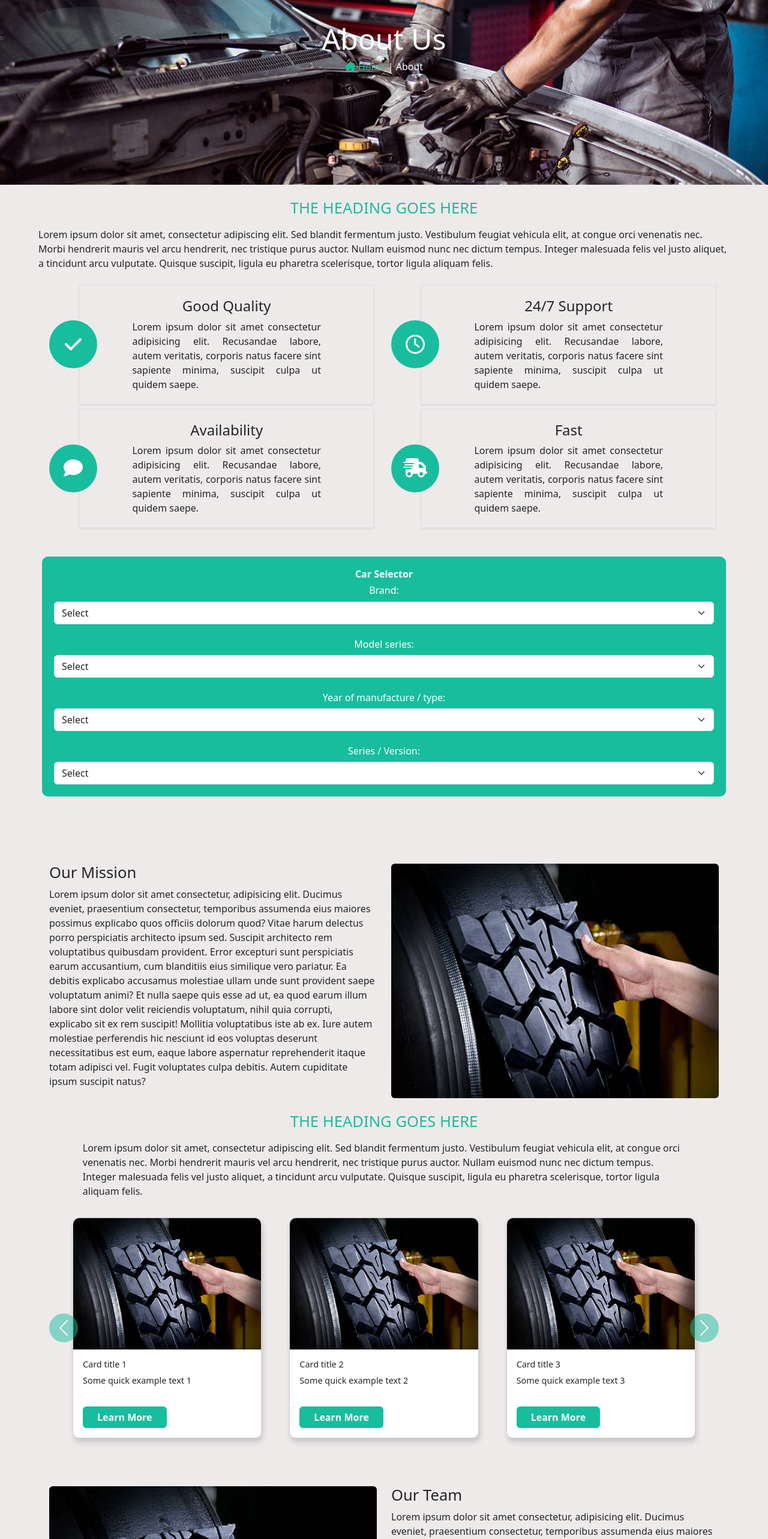
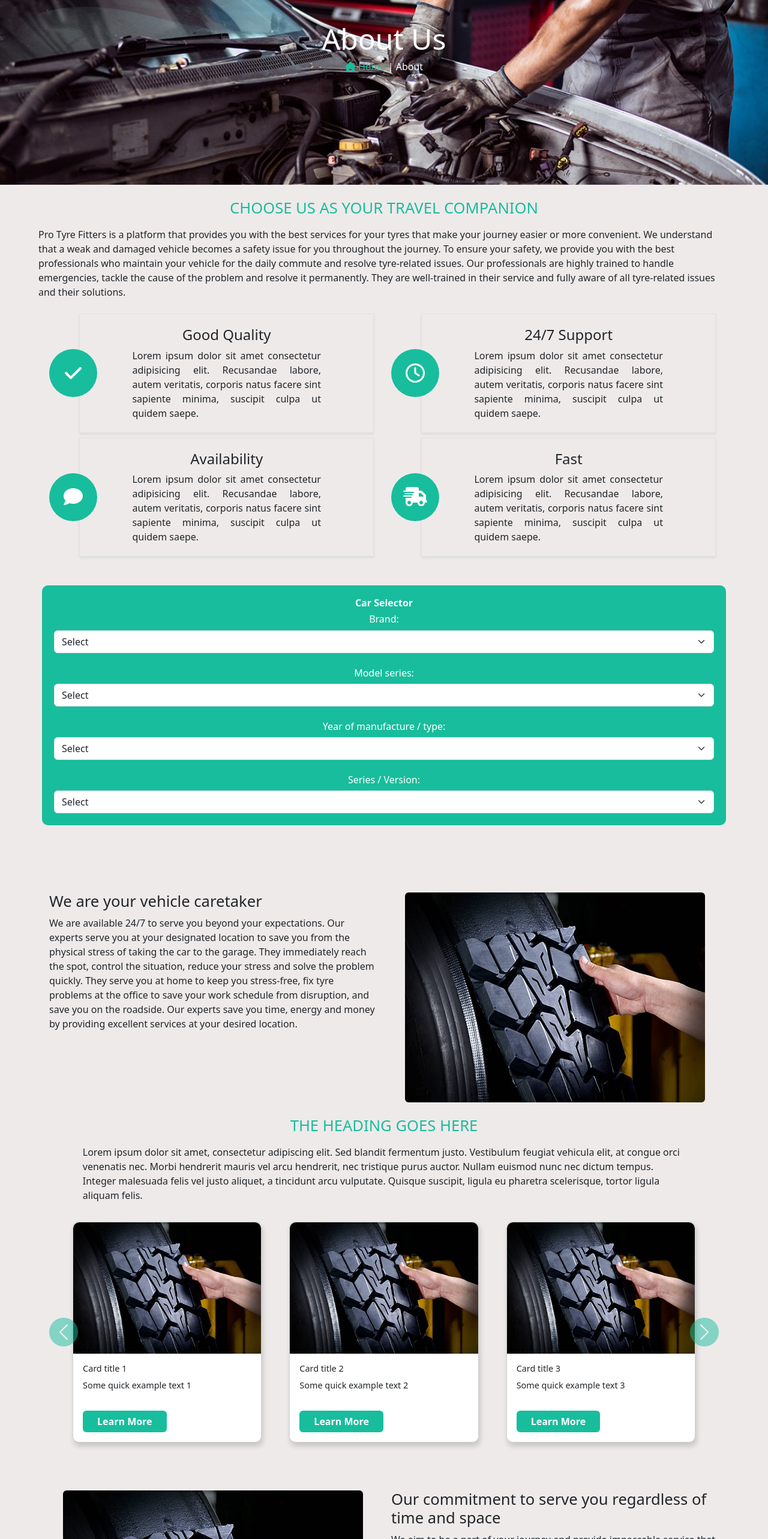
Before and after one commit to Mehwishmushtaq/MrTyreFitter, a React (Vite) app: page /about in a window 1280 px wide. Shown: the part 234-2800 px from the top of the page at 60% size. Built offline with nearby package versions, Linux system fonts and the light colour scheme.

Commit message:
Update About.jsx

```diff
--- a/src/About.jsx
+++ b/src/About.jsx
@@ -19,11 +19,11 @@ function About() {
         <Row className="text-center justify-content-center">
             <div className="col-md-11 col-lg-9 col-xl-7 mb-2">
                 <div className="section-title">
-                    <h2 className="sec-title">The Heading Goes Here</h2>
+                    <h2 className="sec-title">Choose us as your travel companion</h2>
                 </div>
             </div>
         </Row>
-        <div className='para-width mx-auto'><p>Lorem ipsum dolor sit amet, consectetur adipiscing elit. Sed blandit fermentum justo. Vestibulum feugiat vehicula elit, at congue orci venenatis nec. Morbi hendrerit mauris vel arcu hendrerit, nec tristique purus auctor. Nullam euismod nunc nec dictum tempus. Integer malesuada felis vel justo aliquet, a tincidunt arcu vulputate. Quisque suscipit, ligula eu pharetra scelerisque, tortor ligula aliquam felis.</p></div>
+        <div className='para-width mx-auto'><p>Pro Tyre Fitters is a platform that provides you with the best services for your tyres that make your journey easier or more convenient. We understand that a weak and damaged vehicle becomes a safety issue for you throughout the journey. To ensure your safety, we provide you with the best professionals who maintain your vehicle for the daily commute and resolve tyre-related issues. Our professionals are highly trained to handle emergencies, tackle the cause of the problem and resolve it permanently. They are well-trained in their service and fully aware of all tyre-related issues and their solutions.</p></div>
      </div>
 
      {/* New Section */}
@@ -70,11 +70,8 @@ function About() {
       <Container className="py-5">
         <Row style={{ marginTop: '4rem' }}>
           <Col lg={6}>
-            <h2>Our Mission</h2>
-            <p>Lorem ipsum dolor sit amet consectetur, adipisicing elit. Ducimus eveniet, praesentium consectetur, temporibus assumenda eius maiores possimus explicabo quos officiis dolorum quod? Vitae harum delectus porro perspiciatis architecto ipsum sed.
-            Suscipit architecto rem voluptatibus quibusdam provident. Error excepturi sunt perspiciatis earum accusantium, cum blanditiis eius similique vero pariatur. Ea debitis explicabo accusamus molestiae ullam unde sunt provident saepe voluptatum animi?
-            Et nulla saepe quis esse ad ut, ea quod earum illum labore sint dolor velit reiciendis voluptatum, nihil quia corrupti, explicabo sit ex rem suscipit! Mollitia voluptatibus iste ab ex.
-            Iure autem molestiae perferendis hic nesciunt id eos voluptas deserunt necessitatibus est eum, eaque labore aspernatur reprehenderit itaque totam adipisci vel. Fugit voluptates culpa debitis. Autem cupiditate ipsum suscipit natus?</p>
+            <h2>We are your vehicle caretaker</h2>
+            <p>We are available 24/7 to serve you beyond your expectations. Our experts serve you at your designated location to save you from the physical stress of taking the car to the garage. They immediately reach the spot, control the situation, reduce your stress and solve the problem quickly. They serve you at home to keep you stress-free, fix tyre problems at the office to save your work schedule from disruption, and save you on the roadside. Our experts save you time, energy and money by providing excellent services at your desired location.</p>
           </Col>
           <Col lg={6} className='order-small-1 d-flex justify-content-center'>
             <img src={"images/img-11.jpg"} alt="Mission" className="img-fluid rounded" />
@@ -96,11 +93,8 @@ function About() {
 
         <Row style={{ marginTop: '4rem' }}>
           <Col lg={6} className='order-2'>
-            <h2>Our Team</h2>
-            <p>Lorem ipsum dolor sit amet consectetur, adipisicing elit. Ducimus eveniet, praesentium consectetur, temporibus assumenda eius maiores possimus explicabo quos officiis dolorum quod? Vitae harum delectus porro perspiciatis architecto ipsum sed.
-            Suscipit architecto rem voluptatibus quibusdam provident. Error excepturi sunt perspiciatis earum accusantium, cum blanditiis eius similique vero pariatur. Ea debitis explicabo accusamus molestiae ullam unde sunt provident saepe voluptatum animi?
-            Et nulla saepe quis esse ad ut, ea quod earum illum labore sint dolor velit reiciendis voluptatum, nihil quia corrupti, explicabo sit ex rem suscipit! Mollitia voluptatibus iste ab ex.
-            Iure autem molestiae perferendis hic nesciunt id eos voluptas deserunt necessitatibus est eum, eaque labore aspernatur reprehenderit itaque totam adipisci vel. Fugit voluptates culpa debitis. Autem cupiditate ipsum suscipit natus?</p>
+            <h2>Our commitment to serve you regardless of time and space </h2>
+            <p>We aim to be a part of your journey and provide impeccable service that ensures your journey is smooth and easy. Our professionals are ready to handle any tyre-related problem, from flat to burst tyres; they tackle all issues efficiently. They are always prepared to help you no matter the time. They reach the spot even in the middle of the night and in bad weather. They always come with a complete tool kit and essential tyre accessories. They provide a service that helps you resume your journey to your destination and make it more convenient.</p>
           </Col>
           <Col lg={6} className='order-1 d-flex justify-content-center'>
             <img src={"images/img-11.jpg"} alt="Mission" className="img-fluid rounded" />
@@ -111,11 +105,16 @@ function About() {
           <Col lg={6}>
             <h2>Why Choose Us?</h2>
             <ul>
-              <li>Convenient mobile service</li>
-              <li>Wide selection of tyres</li>
-              <li>Expertise and professionalism</li>
-              <li>Competitive pricing</li>
-              <li>Customer satisfaction guarantee</li>
+              <li>Available 24/7 to serve you.</li>
+              <li>A well-trained staff serves you.</li>
+              <li>We offer you affordable services.</li>
+              <li>Respond to your issue promptly.</li>
+              <li>Serve at your designated location.</li>
+              <li>Save you on the side of the road.</li>
+              <li>Serve at your doorstep or workplace.</li>
+              <li>Save your time, energy and money.</li>
+              <li>Ensure the safety of you and your vehicle.</li>
+              <li>Service specialists manage emergencies.</li>
             </ul>
           </Col>
           <Col lg={6}>
```
